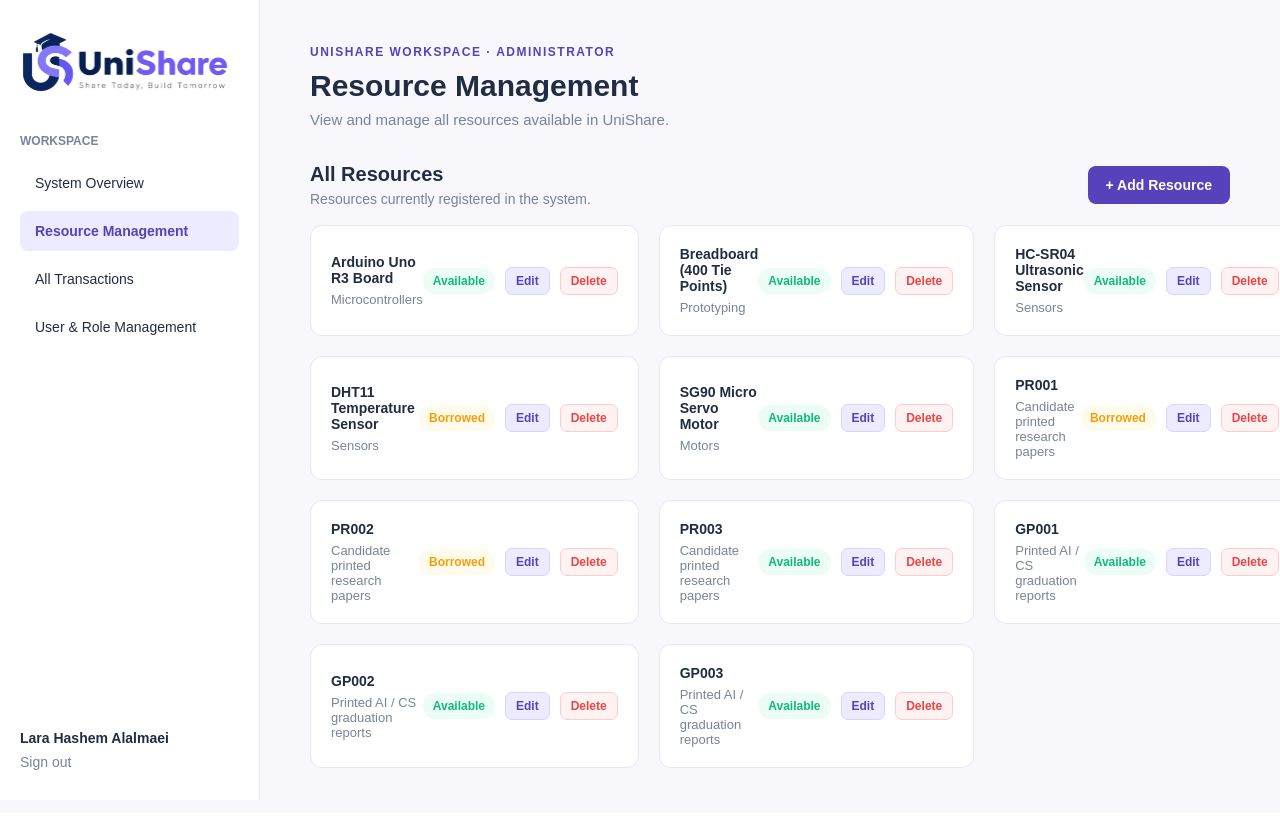
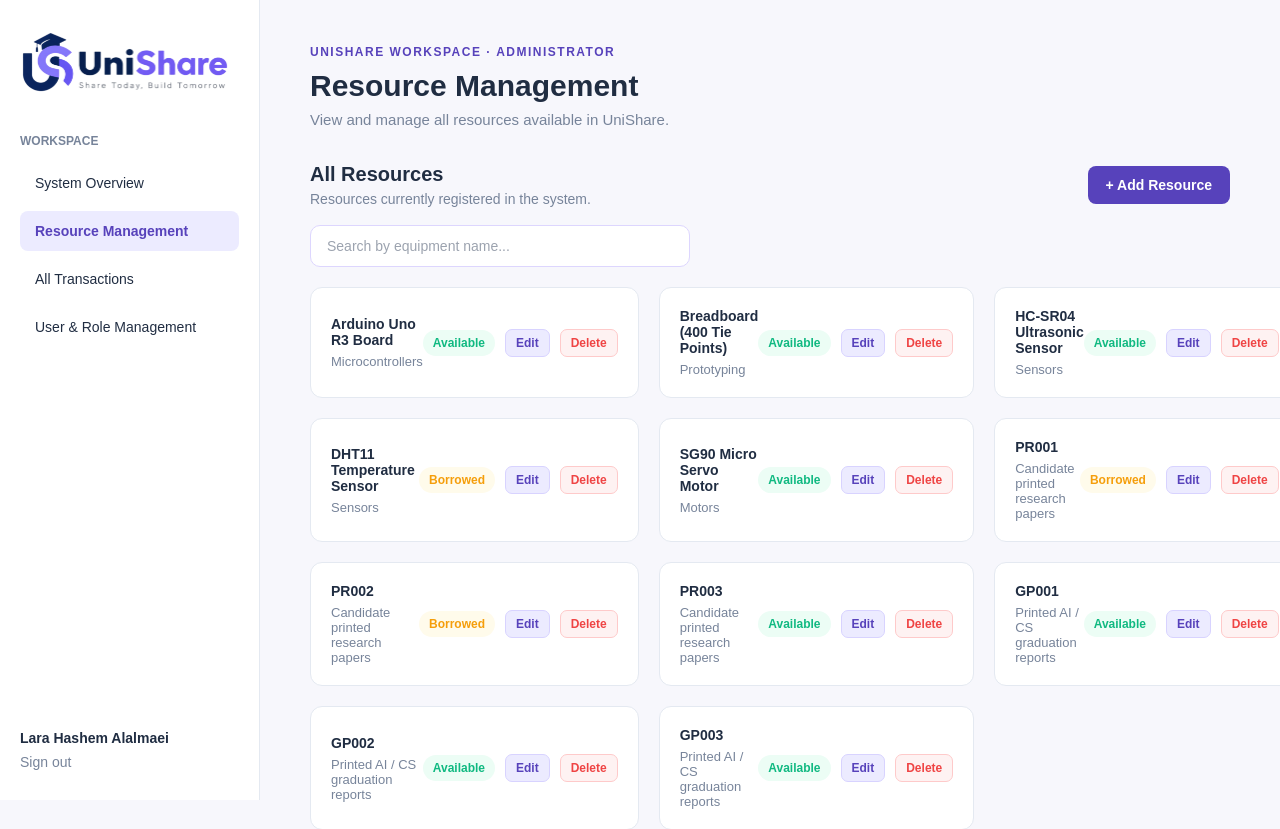
Before and after one commit to almousa2zainab/UniShare-, a Flask app: page /admin/resources in a window 1280 px wide. Shown: the top 829 px of the page. Before the commit the page ends 800 px from the top, so only its background shows below. Run offline with Flask 3, Linux system fonts and the light colour scheme; a user stored in the database is signed in; data comes from the database, SQL or seed files in the repository.

Commit message:
Update admin transactions UI and add resource search

```diff
--- a/app.py
+++ b/app.py
@@ -691,6 +691,124 @@ def admin_transactions():
         transactions=transactions,
         admin_name=session["name"]
     )
+
+@app.route("/admin/transactions/<int:record_id>/status", methods=["POST"])
+def update_transaction_status(record_id):
+    if session.get("role") != "Admin":
+        return redirect(url_for("login"))
+
+    new_status = request.form.get("status")
+
+    if new_status not in ("Borrowed", "Returned"):
+        abort(400)
+
+    conn = sqlite3.connect(DB_PATH)
+    conn.row_factory = sqlite3.Row
+
+    try:
+        conn.execute("BEGIN IMMEDIATE")
+
+        record = conn.execute(
+            """
+            SELECT EquipmentID, BorrowStatus
+            FROM BorrowingRecord
+            WHERE RecordID = ?
+            """,
+            (record_id,)
+        ).fetchone()
+
+        if record is None:
+            abort(404)
+
+        equipment_id = record["EquipmentID"]
+
+        if new_status == record["BorrowStatus"]:
+            return redirect(url_for("admin_transactions"))
+
+        if new_status == "Borrowed":
+            active = conn.execute(
+                """
+                SELECT 1
+                FROM BorrowingRecord
+                WHERE EquipmentID = ?
+                  AND BorrowStatus = 'Borrowed'
+                  AND RecordID != ?
+                """,
+                (equipment_id, record_id)
+            ).fetchone()
+
+            equipment = conn.execute(
+                "SELECT Status FROM Equipment WHERE EquipmentID = ?",
+                (equipment_id,)
+            ).fetchone()
+
+            if active or equipment is None or equipment["Status"] != "Available":
+                abort(409, "Resource is not available.")
+
+            conn.execute(
+                """
+                UPDATE BorrowingRecord
+                SET BorrowStatus = 'Borrowed',
+                    ActualReturnDate = NULL
+                WHERE RecordID = ?
+                """,
+                (record_id,)
+            )
+
+            conn.execute(
+                """
+                UPDATE Equipment
+                SET Status = 'Borrowed'
+                WHERE EquipmentID = ?
+                """,
+                (equipment_id,)
+            )
+
+        else:
+            conn.execute(
+                """
+                UPDATE BorrowingRecord
+                SET BorrowStatus = 'Returned',
+                    ActualReturnDate = COALESCE(
+                        ActualReturnDate, DATE('now', '+3 hours')
+                    )
+                WHERE RecordID = ?
+                """,
+                (record_id,)
+            )
+
+            active = conn.execute(
+                """
+                SELECT 1
+                FROM BorrowingRecord
+                WHERE EquipmentID = ?
+                  AND BorrowStatus = 'Borrowed'
+                """,
+                (equipment_id,)
+            ).fetchone()
+
+            if not active:
+                conn.execute(
+                    """
+                    UPDATE Equipment
+                    SET Status = 'Available'
+                    WHERE EquipmentID = ?
+                      AND Status = 'Borrowed'
+                    """,
+                    (equipment_id,)
+                )
+
+        conn.commit()
+
+    except Exception:
+        conn.rollback()
+        raise
+
+    finally:
+        conn.close()
+
+    return redirect(url_for("admin_transactions"))
+
 @app.route("/admin/users")
 def admin_users():
     if session.get("role") != "Admin":
@@ -714,6 +832,7 @@ def admin_users():
         users=users,
         admin_name=session["name"]
     )
+
 @app.route("/admin/users/<int:user_id>/role", methods=["POST"])
 def update_user_role(user_id):
     if session.get("role") != "Admin":
@@ -735,6 +854,7 @@ def update_user_role(user_id):
     conn.close()
 
     return redirect(url_for("admin_users"))
+
 # ========== END ADMIN PAGES ==========
 if __name__ == "__main__":
     app.run(debug=True)
--- a/static/css/admin.css
+++ b/static/css/admin.css
@@ -525,3 +525,64 @@ display: inline-block;
 .role-form .edit-resource-btn {
     cursor: pointer;
 }
+
+/* Edit Transaction Button */
+.transactions-table .edit-btn {
+    background-color: #ede9fe;
+    color: #6744c6;
+    border: 1px solid #ddd6fe;
+    border-radius: 8px;
+    padding: 8px 18px;
+    font-size: 14px;
+    font-weight: 600;
+    cursor: pointer;
+    transition: 0.2s ease;
+}
+
+.transactions-table .edit-btn:hover {
+    background-color: #ddd6fe;
+}
+
+/* Status Dropdown */
+.transactions-table select[name="status"] {
+    padding: 8px 10px;
+    border: 1px solid #ddd6fe;
+    border-radius: 8px;
+    background: white;
+    color: #40376b;
+    font-size: 14px;
+    margin-bottom: 6px;
+    outline: none;
+}
+
+.transactions-table select[name="status"]:focus {
+    border-color: #6744c6;
+}
+
+/* Resource Management - Live Search */
+.resource-search {
+    margin: 0 0 20px;
+}
+
+.resource-search input {
+    width: 100%;
+    max-width: 380px;
+    padding: 12px 16px;
+    border: 1px solid #ddd6fe;
+    border-radius: 10px;
+    background: #ffffff;
+    color: #40376b;
+    font-size: 14px;
+    box-sizing: border-box;
+    outline: none;
+    transition: 0.2s ease;
+}
+
+.resource-search input:focus {
+    border-color: #6744c6;
+    box-shadow: 0 0 0 3px rgba(103, 68, 198, 0.1);
+}
+
+.resource-search input::placeholder {
+    color: #9ca3af;
+}
--- a/templates/admin/resources.html
+++ b/templates/admin/resources.html
@@ -61,6 +61,16 @@
     </a>
 </div>
 
+<div class="resource-search">
+    <input
+        type="text"
+        id="equipmentSearch"
+        placeholder="Search by equipment name..."
+        oninput="searchEquipment()"
+        autocomplete="off"
+    >
+</div>
+
     <div class="resource-grid">
 
         {% for resource in resources %}
@@ -99,5 +109,24 @@
 
 </section>
 </main>
+
+<script>
+function searchEquipment() {
+    const search = document.getElementById("equipmentSearch")
+        .value.toLowerCase().trim();
+
+    const cards = document.querySelectorAll(".resource-card");
+
+    cards.forEach(card => {
+        const equipmentName = card.querySelector("h3")
+            .textContent.toLowerCase();
+
+        card.style.display = equipmentName.includes(search)
+            ? ""
+            : "none";
+    });
+}
+</script>
+
 </body>
 </html>
```
Also changed, not shown: templates/admin/transactions.html (+10 -0 lines).
